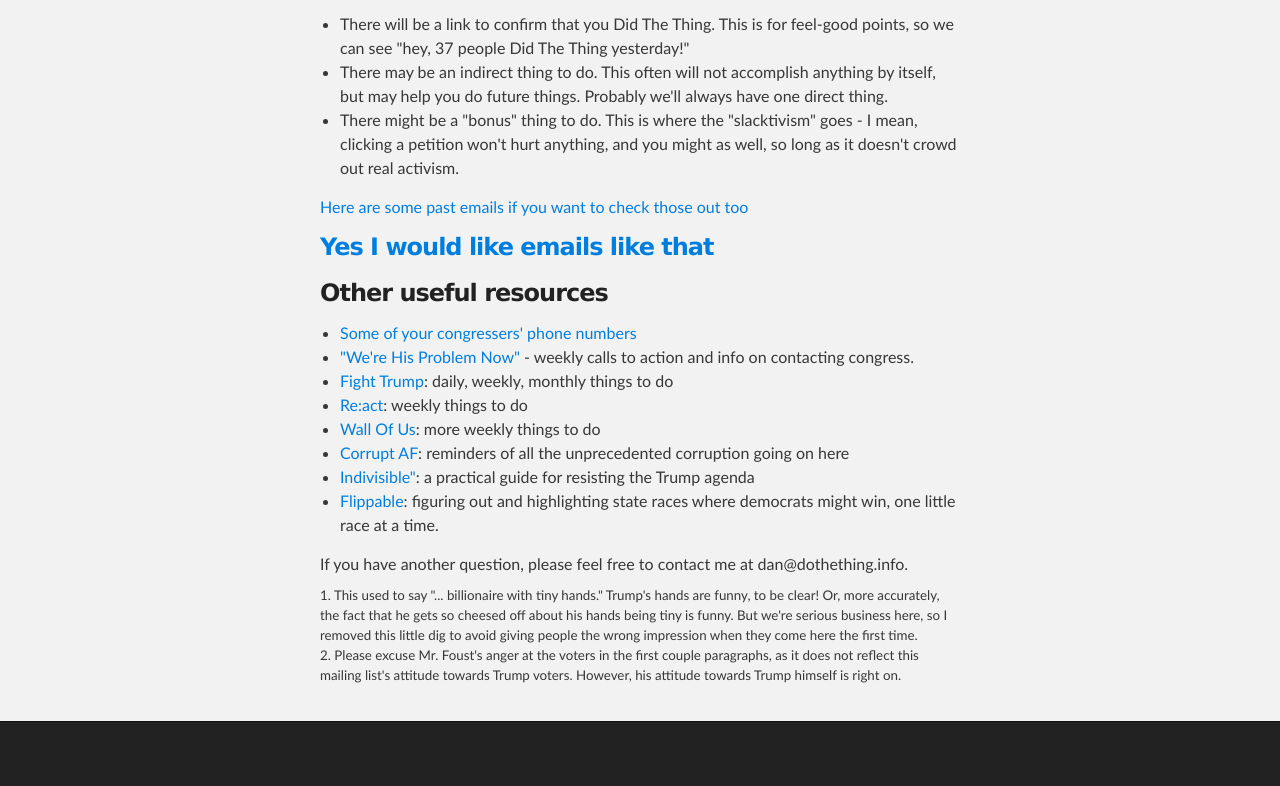
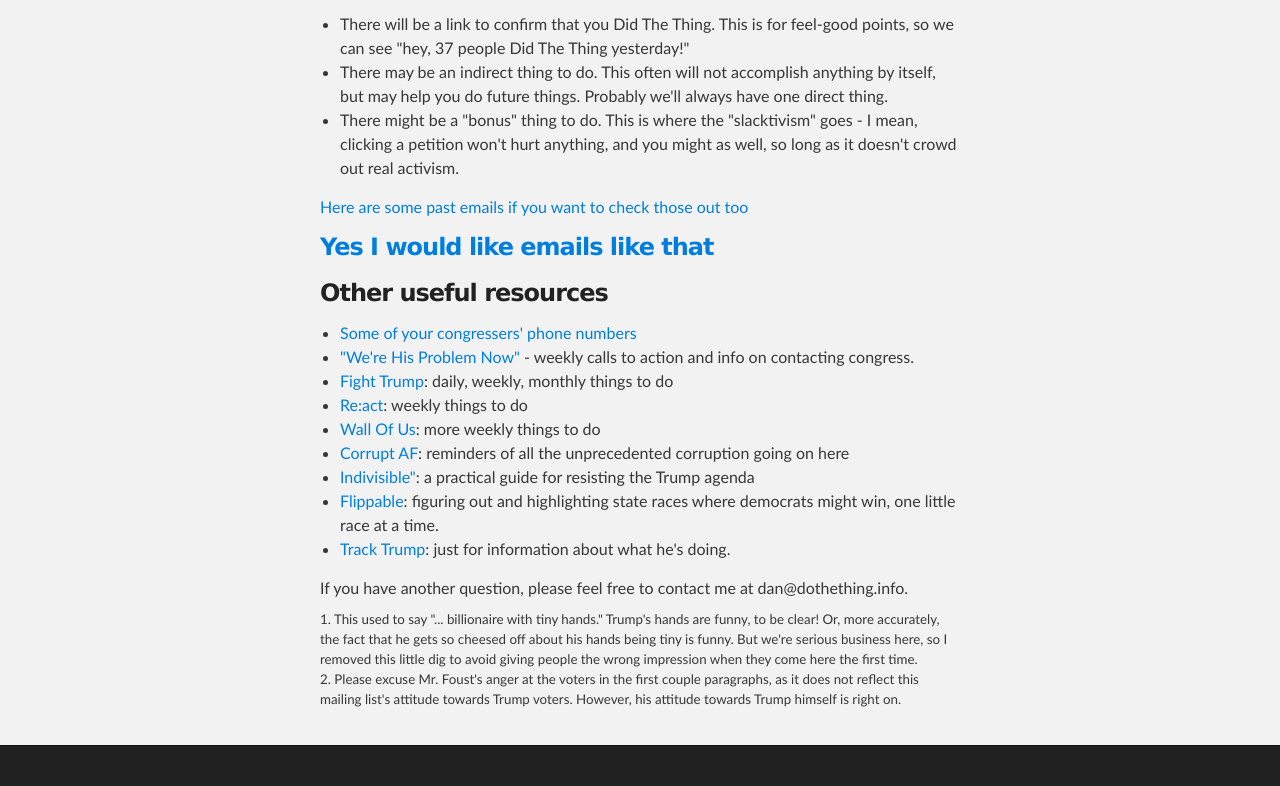
Before and after one commit to dantasse/dothething, a plain HTML site: page index.html in a window 1280 px wide. Shown: the part 1938-2724 px from the top of the page. Before the commit the page ends 2700 px from the top, so only its background shows below. Drawn offline with Linux system fonts and the light colour scheme.

Commit message:
add link to Track Trump

```diff
--- a/index.html
+++ b/index.html
@@ -99,6 +99,7 @@
           <li><a href="https://corrupt.af">Corrupt AF</a>: reminders of all the unprecedented corruption going on here</li>
           <li><a href="https://docs.google.com/document/d/1DzOz3Y6D8g_MNXHNMJYAz1b41_cn535aU5UsN7Lj8X8/mobilebasic">Indivisible"</a>: a practical guide for resisting the Trump agenda</li>
           <li><a href="https://www.flippable.org/">Flippable</a>: figuring out and highlighting state races where democrats might win, one little race at a time.</li>
+          <li><a href="https://www.track-trump.com/">Track Trump</a>: just for information about what he's doing.</li>
 
         </ul>
 
```
